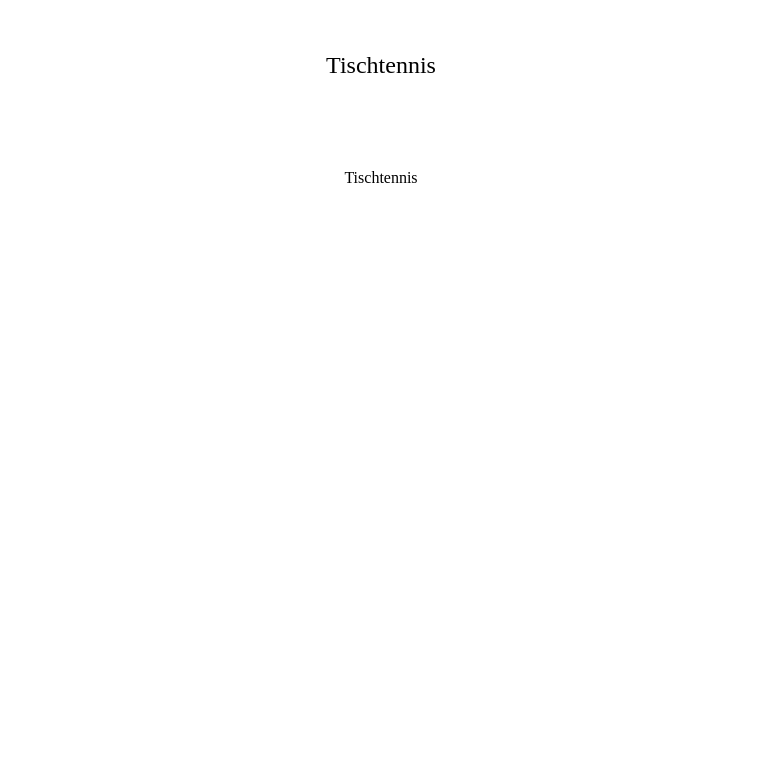
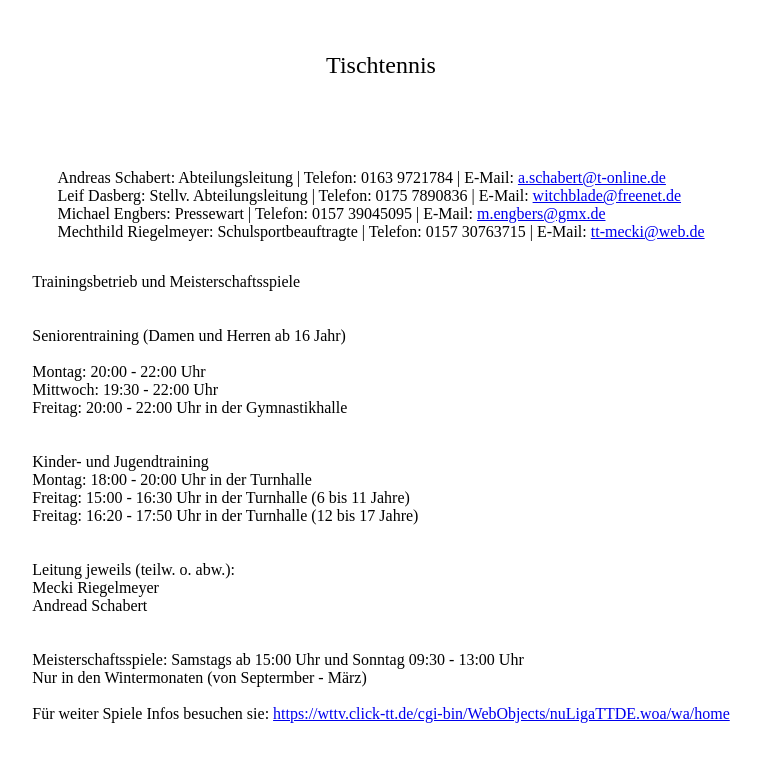
Before and after one commit to chewable-jpg/sva-website, a Next.js app: page /sports/tischtennis in a window 1280 px wide. Shown: the top 762 px of the page, without its empty margins (259-1020 px from the left). Built offline with nearby package versions, Linux system fonts and the light colour scheme.

Commit message:
tischtennis page added

```diff
--- a/src/pages/sports/tischtennis.jsx
+++ b/src/pages/sports/tischtennis.jsx
@@ -55,7 +55,38 @@ const Home = () => {
         py="30"
       >
         <Text>
-            Tischtennis
+            Andreas Schabert: Abteilungsleitung | Telefon: 0163 9721784 | E-Mail: <a href="mailto:a.schabert@t-online.de">a.schabert@t-online.de</a> <br />
+            Leif Dasberg: Stellv. Abteilungsleitung | Telefon: 0175 7890836 | E-Mail: <a href="witchblade@freenet.de">witchblade@freenet.de</a> <br />
+            Michael Engbers: Pressewart | Telefon: 0157 39045095 | E-Mail: <a href="m.engbers@gmx.de">m.engbers@gmx.de</a> <br />
+            Mechthild Riegelmeyer: Schulsportbeauftragte | Telefon: 0157 30763715 | E-Mail: <a href="tt-mecki@web.de">tt-mecki@web.de</a> <br />
+        </Text>
+        <Text>
+          Trainingsbetrieb und Meisterschaftsspiele <br />
+          <br />
+          <br />
+          Seniorentraining (Damen und Herren ab 16 Jahr) <br />
+          <br />
+          Montag: 20:00 - 22:00 Uhr <br />
+          Mittwoch: 19:30 - 22:00 Uhr <br />
+          Freitag: 20:00 - 22:00 Uhr in der Gymnastikhalle <br />
+          <br />
+          <br />
+          Kinder- und Jugendtraining <br />
+          Montag: 18:00 - 20:00 Uhr in der Turnhalle <br />
+          Freitag: 15:00 - 16:30 Uhr in der Turnhalle (6 bis 11 Jahre) <br />
+          Freitag: 16:20 - 17:50 Uhr in der Turnhalle (12 bis 17 Jahre) <br />
+          <br />
+          <br />
+          Leitung jeweils (teilw. o. abw.): <br />
+          Mecki Riegelmeyer <br />
+          Andread Schabert <br />
+          <br />
+          <br />
+          Meisterschaftsspiele: Samstags ab 15:00 Uhr und Sonntag 09:30 - 13:00 Uhr <br />
+          Nur in den Wintermonaten (von Septermber - März) <br />
+          <br />
+
+          Für weiter Spiele Infos besuchen sie: <a target="_blank" href="https://wttv.click-tt.de/cgi-bin/WebObjects/nuLigaTTDE.woa/wa/home">https://wttv.click-tt.de/cgi-bin/WebObjects/nuLigaTTDE.woa/wa/home</a>
         </Text>
       </Box>
     </>
```
